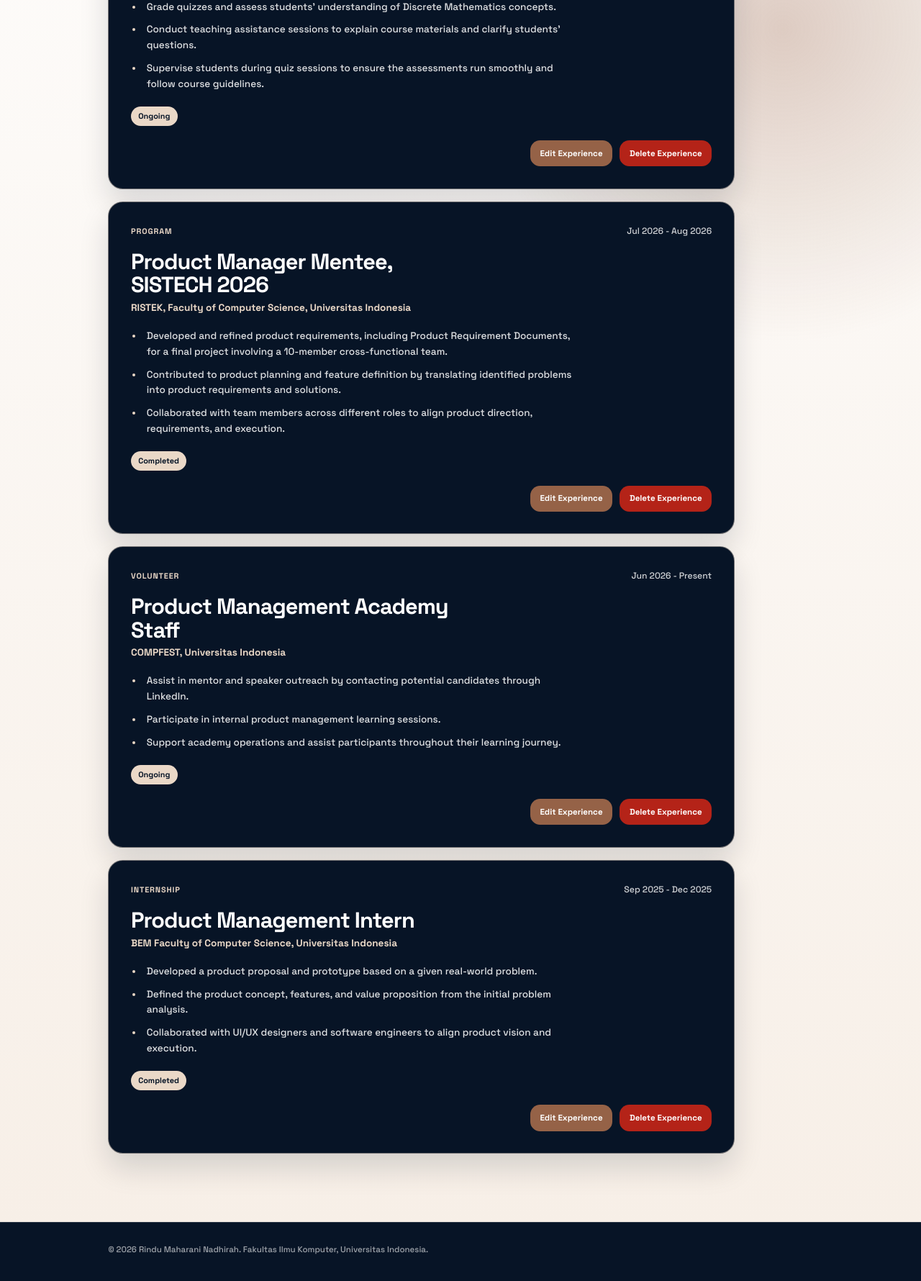
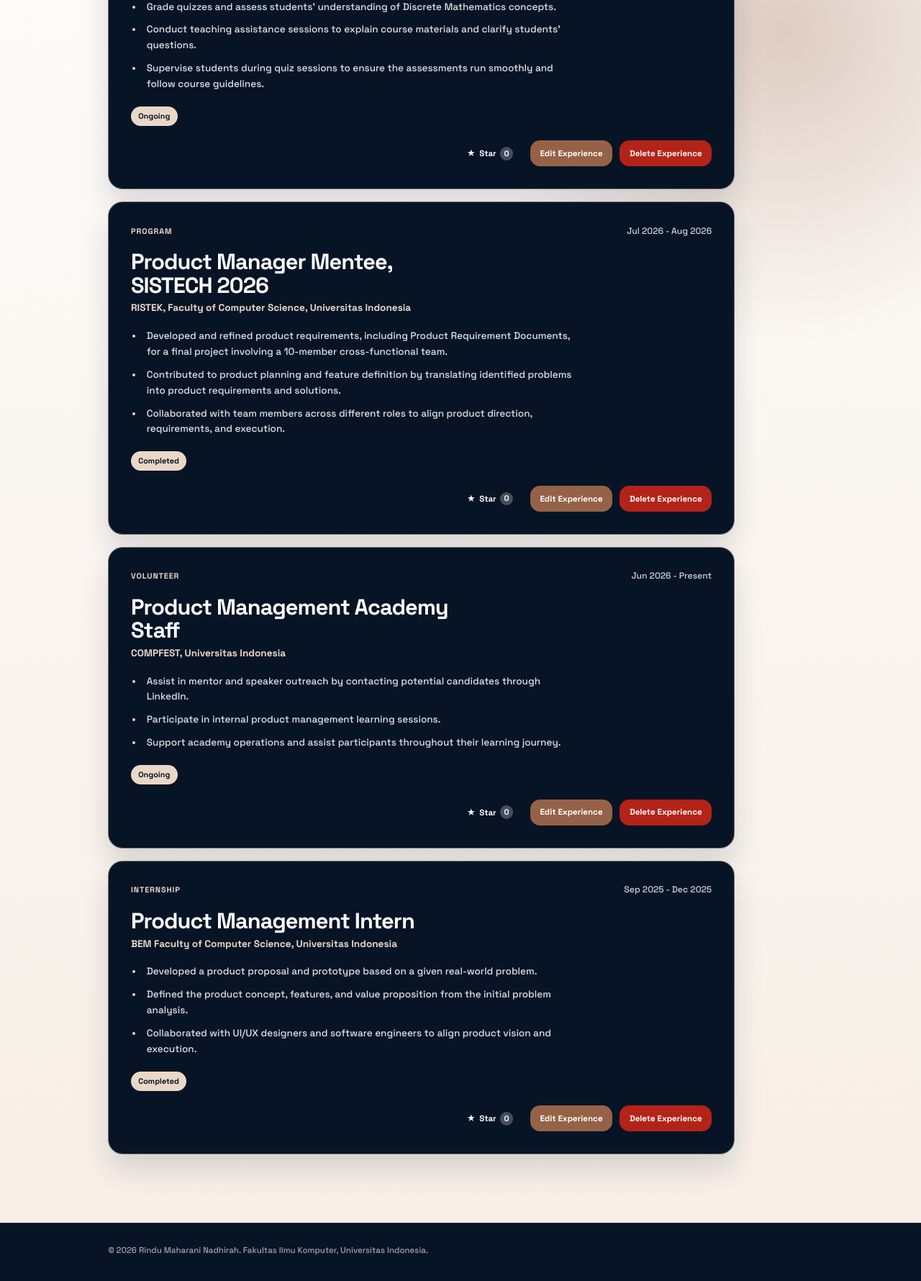
Before and after one commit to rindunadhirah/myportfolio, a Django app: page /experience/ in a window 1280 px wide. Shown: the part 737-2517 px from the top of the page at 72% size. Before the commit the page ends 2480 px from the top, so only its background shows below. Run offline with Django 5.2, Linux system fonts and the light colour scheme; a user stored in the database is signed in; data comes from the database, SQL or seed files in the repository; tables that the repository leaves empty hold one stand-in row (values such as "Sample post").

Commit message:
feat: add experience star controls

```diff
--- a/main/urls.py
+++ b/main/urls.py
@@ -15,6 +15,7 @@ from main.views import (
     login_user,
     logout_user,
     toggle_star,
+    toggle_experience_star,
 )
 app_name = "main"
 
@@ -28,6 +29,7 @@ urlpatterns = [
     path("experience/add/", create_experience, name="create_experience"),
     path("experience/<uuid:experience_id>/edit/", update_experience, name="update_experience"),
     path("experience/<uuid:experience_id>/delete/", delete_experience, name="delete_experience"),
+    path("experience/<uuid:experience_id>/star/", toggle_experience_star, name="toggle_experience_star"),
     path("api/experiences/", get_experiences_json, name="get_experiences_json"),
     path("register/", register, name="register"),
     path("login/", login_user, name="login"),
--- a/main/views.py
+++ b/main/views.py
@@ -251,6 +251,32 @@ def delete_experience(request, experience_id):
     return redirect("main:show_experience")
 
 
+@login_required(login_url="main:login")
+@require_POST
+def toggle_experience_star(request, experience_id):
+    """Add or remove the current user's Experience star."""
+    experience = get_object_or_404(
+        Experience,
+        pk=experience_id,
+    )
+
+    # Toggle one star for the current user
+    if experience.starred_by.filter(pk=request.user.pk).exists():
+        experience.starred_by.remove(request.user)
+        messages.success(
+            request,
+            f"Removed your star from {experience.title}.",
+        )
+    else:
+        experience.starred_by.add(request.user)
+        messages.success(
+            request,
+            f"Starred {experience.title}.",
+        )
+
+    return redirect("main:show_experience")
+
+
 def register(request):
     form = UserCreationForm(request.POST or None)
 
--- /dev/null
+++ b/templates/components/experience_star.html
@@ -0,0 +1,41 @@
+<!-- Show the star button or a login link -->
+{% if user.is_authenticated %}
+    <form
+        method="post"
+        action="{% url 'main:toggle_experience_star' experience.id %}"
+        class="star-form"
+    >
+        {% csrf_token %}
+
+        <button
+            type="submit"
+            class="button button-star{% if user in experience.starred_by.all %} is-starred{% endif %}"
+            aria-pressed="{% if user in experience.starred_by.all %}true{% else %}false{% endif %}"
+            aria-label="{% if user in experience.starred_by.all %}Remove star from {{ experience.title }}{% else %}Star {{ experience.title }}{% endif %}"
+        >
+            <span aria-hidden="true">★</span>
+
+            {% if user in experience.starred_by.all %}
+                Unstar
+            {% else %}
+                Star
+            {% endif %}
+
+            <span class="star-count">
+                {{ experience.starred_by.count }}
+            </span>
+        </button>
+    </form>
+{% else %}
+    <a
+        href="{% url 'main:login' %}"
+        class="button button-star"
+    >
+        <span aria-hidden="true">★</span>
+        Log in to star
+
+        <span class="star-count">
+            {{ experience.starred_by.count }}
+        </span>
+    </a>
+{% endif %}
--- a/templates/experience.html
+++ b/templates/experience.html
@@ -35,6 +35,7 @@
 
                 <!-- Add and filter experience data -->
                 <div class="experience-page-tools">
+                    {% if user.is_superuser %}
                         <a
                             href="{% url 'main:create_experience' %}"
                             class="button"
@@ -42,6 +43,7 @@
                             <span aria-hidden="true">+</span>
                             Add Experience
                         </a>
+                    {% endif %}
 
                     <form
                         method="get"
@@ -125,16 +127,22 @@
                             {% else %}
                                 <p class="experience-status">Completed</p>
                             {% endif %}
-                            <!-- Edit this experience -->
+                            <!-- Show actions allowed for the current user -->
                             <div class="experience-card-actions">
+                                {% include "components/experience_star.html" with experience=experience %}
+
+                                {% if user.is_superuser or is_editor %}
                                     <a
                                         href="{% url 'main:update_experience' experience.id %}"
                                         class="button"
                                     >
                                         Edit Experience
                                     </a>
+                                {% endif %}
 
+                                {% if user.is_superuser %}
                                     {% include "components/experience_delete_modal.html" with experience=experience %}
+                                {% endif %}
                             </div>
                         </article>
                     {% empty %}
```
Lines whose indentation alone changed are shown as unchanged.
